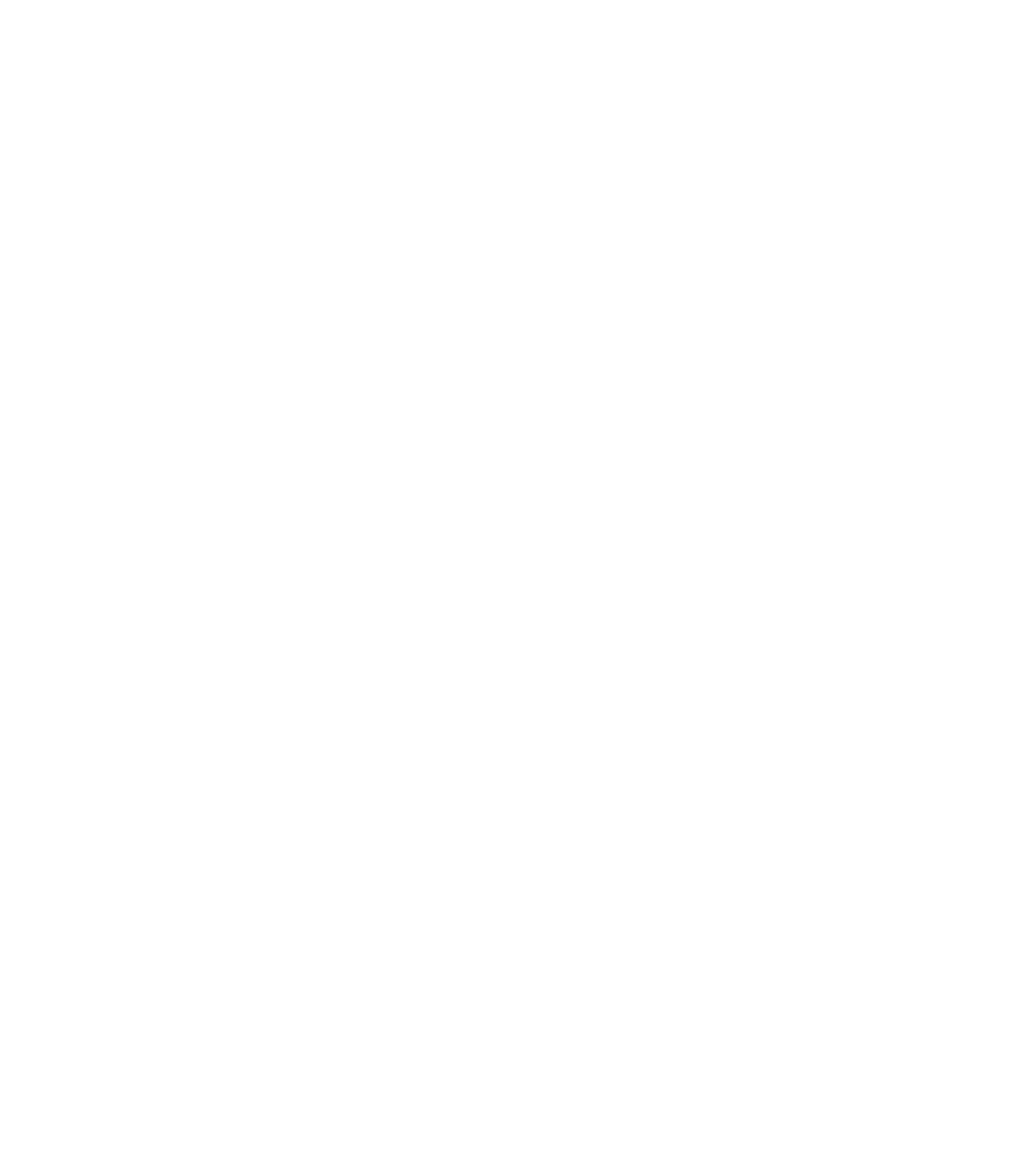
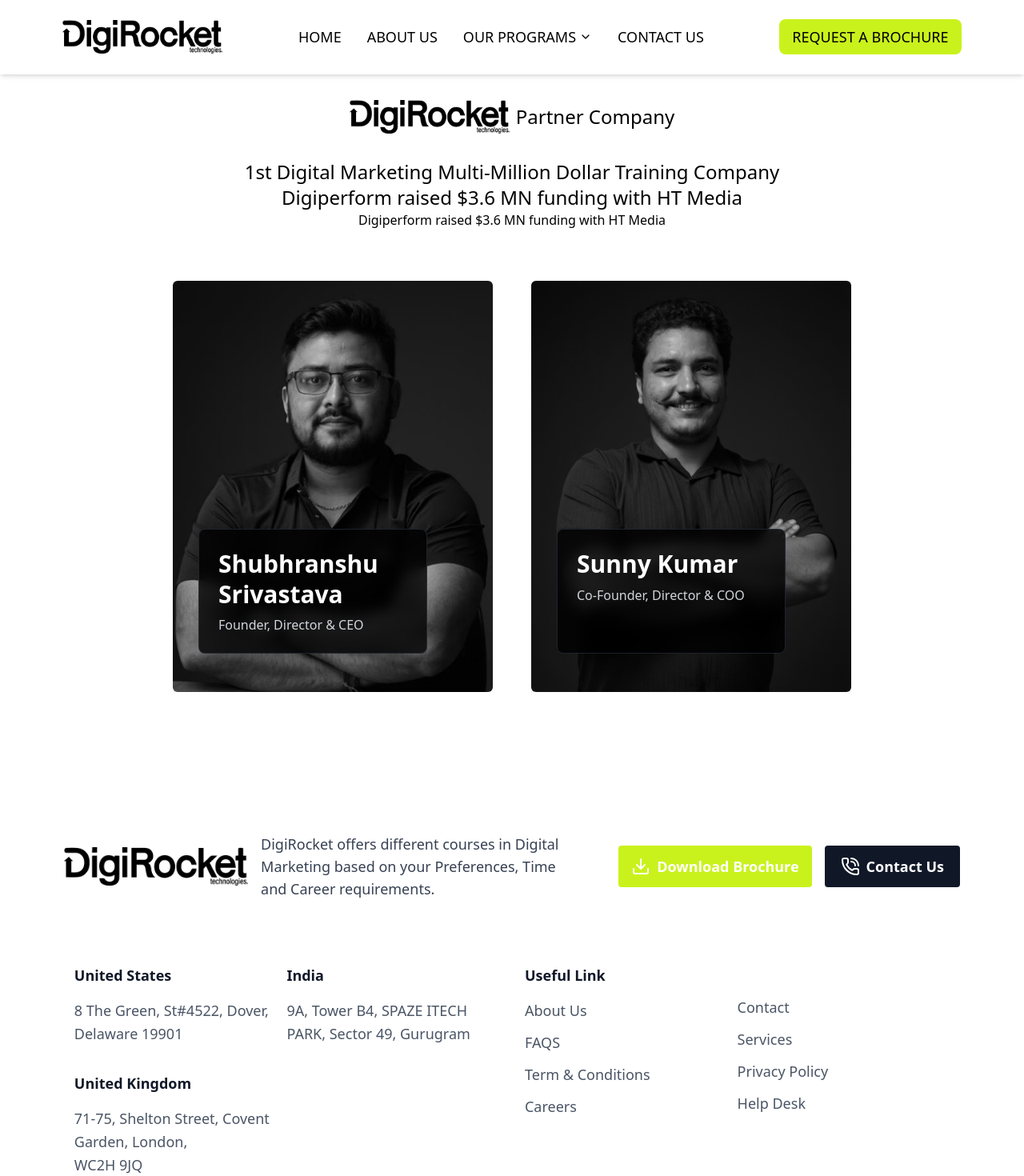
Before and after one commit to DigiRocket-Technologies/DigirocketCareers, a React (Vite) app: page /about-us in a window 1280 px wide. Before the commit this address had no page. Shown: the top 1470 px of the page at 80% size. Before the commit the page ends 800 px from the top, so only its background shows below. Built offline with nearby package versions, Linux system fonts and the light colour scheme.

Commit message:
added about page

```diff
--- a/src/App.tsx
+++ b/src/App.tsx
@@ -1,10 +1,12 @@
 import { Route, Routes } from "react-router-dom";
 import Home from "./pages/Home";
+import About from "./pages/About";
 
 const App = () => {
   return (
     <Routes>
        <Route path="/" element={<Home/>}></Route>
+       <Route path='/about-us' element={<About/>}></Route>
     </Routes>
   );
 };
--- /dev/null
+++ b/src/components/AboutUsComponents/Founders.tsx
@@ -0,0 +1,58 @@
+
+const Founders = () => {
+
+  const teamMembers = [
+    {
+      id: 1,
+      name: "Shubhranshu Srivastava",
+      position: "Founder, Director & CEO",
+      image: "/img/about/shubh sir 2.png", // Replace with actual image path
+    },
+    {
+      id: 2,
+      name: "Sunny Kumar",
+      position: "Co-Founder, Director & COO",
+      image: "/img/about/sunny sir photoshoot.png", // Replace with actual image path
+    }
+  ];
+
+  return (
+    <section className="bg-white w-screen py-16 px-4">
+      <div className="w-[90%] mx-auto">
+        <div className="flex flex-col lg:flex-row justify-center items-center w-full gap-8 lg:gap-12">
+          {teamMembers.map((member, index) => (
+            <div key={index} className="relative group">
+              {/* Main container */}
+              <div className="relative overflow-hidden">
+                {/* Background image */}
+                <div className="relative w-[400px] bg-gray-100 overflow-hidden">
+                  <img
+                    src={member.image}
+                    alt={member.name}
+                    className="w-[400px] rounded-md h-full object-cover object-center filter grayscale hover:grayscale-0 transition-all duration-500"
+                  />
+                </div>
+                {/* Content overlay */}
+                <div  className={`w-[350px] h-[220px] absolute  left-0 bottom-4  p-6 lg:p-8`}>
+                  <div className="bg-black/80 w-full h-full backdrop-blur-sm p-6 rounded-lg  border border-gray-700/50">
+                    <h3 className="text-white text-2xl lg:text-3xl font-bold mb-2 leading-tight">
+                      {member.name}
+                    </h3>
+                    <p className="text-gray-300 text-sm lg:text-base font-medium">
+                      {member.position}
+                    </p>
+                  </div>
+                </div>
+              </div>
+
+              {/* Hover effect overlay */}
+              <div className="absolute inset-0 bg-[#C9F21D]/10 opacity-0 group-hover:opacity-100 transition-opacity duration-300 pointer-events-none"></div>
+            </div>
+          ))}
+        </div>
+      </div>
+    </section>
+  );
+};
+
+export default Founders;
--- /dev/null
+++ b/src/components/AboutUsComponents/Partner.tsx
@@ -0,0 +1,22 @@
+
+const Partner = () => {
+  return (
+    <>
+      <div className="w-screen py-8 justify-center flex items-center">
+        <div className="flex items-center space-x-2">
+          <img src="/img/home/logo.png" className="w-[200px]" alt="" />
+        </div>
+        <div className="text-2xl ml-2">Partner Company</div>
+      </div>
+      <div className="w-[60%] mx-auto">
+        <h1 className="text-2xl text-center">
+          1st Digital Marketing Multi-Million Dollar Training Company
+          Digiperform raised $3.6 MN funding with HT Media
+        </h1>
+        <div className="text-center">Digiperform raised $3.6 MN funding with HT Media</div>
+      </div>
+    </>
+  );
+};
+
+export default Partner;
--- a/src/components/Footer.tsx
+++ b/src/components/Footer.tsx
@@ -1,7 +1,44 @@
-import { Facebook, Linkedin, Twitter, Instagram } from "lucide-react";
+import { Facebook, Linkedin, Twitter, Instagram, Download, PhoneCall } from "lucide-react";
+;
 
 const Footer = () => {
   return (
+    <>
+
+      <section className="bg-white mt-20 py-8">
+        <div className="w-[90%] mx-auto px-4 flex flex-col lg:flex-row items-center justify-between gap-6">
+          {/* Left: Logo and Text */}
+          <div className="flex flex-col gap-y-4 md:flex-row items-center gap-4">
+            <img
+              src="/img/home/logo.png"
+              alt="DigiRocket Logo"
+              className="h-12 w-auto object-contain"
+            />
+            <p className="text-gray-700 text-lg max-w-sm text-left">
+              DigiRocket offers different courses in Digital Marketing based on
+              your Preferences, Time and Career requirements.
+            </p>
+          </div>
+
+          {/* Right: Buttons */}
+          <div className="flex gap-4 flex-wrap">
+            <a
+              href="/brochure.pdf"
+              className="flex items-center gap-2 bg-[#c9f21d] text-white px-4 py-3 rounded hover:bg-[#C9F21D] transition"
+            >
+              <Download className="text-lg" />
+              <span className="font-semibold text-lg">Download Brochure</span>
+            </a>
+            <a
+              href="/contact"
+              className="flex items-center gap-2 bg-gray-900 text-white px-5 py-3 rounded hover:bg-gray-800 transition"
+            >
+              <PhoneCall className="text-lg" />
+              <span className="font-semibold text-lg">Contact Us</span>
+            </a>
+          </div>
+        </div>
+      </section>
       <footer className="w-screen px-8 py-12">
         <div className="w-[90%] mx-auto">
           <div className="w-full grid grid-cols-1 md:grid-cols-2  gap-8 mb-12">
@@ -51,22 +88,34 @@
                 </h3>
                 <ul className="space-y-3 text-gray-600 text-lg">
                   <li>
-                  <a href="#" className="hover:text-gray-900 transition-colors">
+                    <a
+                      href="#"
+                      className="hover:text-gray-900 transition-colors"
+                    >
                       About Us
                     </a>
                   </li>
                   <li>
-                  <a href="#" className="hover:text-gray-900 transition-colors">
+                    <a
+                      href="#"
+                      className="hover:text-gray-900 transition-colors"
+                    >
                       FAQS
                     </a>
                   </li>
                   <li>
-                  <a href="#" className="hover:text-gray-900 transition-colors">
+                    <a
+                      href="#"
+                      className="hover:text-gray-900 transition-colors"
+                    >
                       Term & Conditions
                     </a>
                   </li>
                   <li>
-                  <a href="#" className="hover:text-gray-900 transition-colors">
+                    <a
+                      href="#"
+                      className="hover:text-gray-900 transition-colors"
+                    >
                       Careers
                     </a>
                   </li>
@@ -77,22 +126,34 @@
               <div>
                 <ul className="space-y-3 text-gray-600 text-lg mt-10">
                   <li>
-                  <a href="#" className="hover:text-gray-900 transition-colors">
+                    <a
+                      href="#"
+                      className="hover:text-gray-900 transition-colors"
+                    >
                       Contact
                     </a>
                   </li>
                   <li>
-                  <a href="#" className="hover:text-gray-900 transition-colors">
+                    <a
+                      href="#"
+                      className="hover:text-gray-900 transition-colors"
+                    >
                       Services
                     </a>
                   </li>
                   <li>
-                  <a href="#" className="hover:text-gray-900 transition-colors">
+                    <a
+                      href="#"
+                      className="hover:text-gray-900 transition-colors"
+                    >
                       Privacy Policy
                     </a>
                   </li>
                   <li>
-                  <a href="#" className="hover:text-gray-900 transition-colors">
+                    <a
+                      href="#"
+                      className="hover:text-gray-900 transition-colors"
+                    >
                       Help Desk
                     </a>
                   </li>
@@ -154,6 +215,7 @@
           </div>
         </div>
       </footer>
+    </>
   );
 };
 
--- a/src/components/HomeComponents/HomeNavbar.tsx
+++ b/src/components/HomeComponents/HomeNavbar.tsx
@@ -1,55 +1,118 @@
-import { useState } from 'react';
-import { Menu, X, Search, Mail } from 'lucide-react';
+//
+
+import { useState } from "react";
+import { Menu, X, Mail, ChevronDown } from "lucide-react";
+import { Link } from "react-router-dom";
+
 const HomeNavbar = () => {
   const [isMenuOpen, setIsMenuOpen] = useState(false);
+  const [isDropdownOpen, setIsDropdownOpen] = useState(false);
 
   const toggleMenu = () => {
     setIsMenuOpen(!isMenuOpen);
+  };
+
+  const toggleDropdown = () => {
+    setIsDropdownOpen(!isDropdownOpen);
+  };
+
+  // Close dropdown when clicking outside
+  const handleMouseLeave = () => {
+    setIsDropdownOpen(false);
   };
 
   return (
     <nav className="text-black">
       {/* Top contact bar */}
 
-
       {/* Main navbar */}
       <div className="px-4 py-6 border-b-[white] border-b-[1px] shadow-md">
-        <div className="w-[90%] mx-auto flex justify-between  items-center">
+        <div className="w-[90%] mx-auto flex justify-between items-center">
           {/* Logo */}
           <div className="flex items-center">
             <div className="flex items-center space-x-2">
-              <img src="/img/home/logo.png" className='w-[200px]' alt="" />
-
+              <img src="/img/home/logo.png" className="w-[200px]" alt="" />
             </div>
           </div>
 
           {/* Desktop Navigation */}
           <div className="hidden lg:flex items-center text-lg space-x-8">
-            <a href="#" className="hover:text-[#C9F21D]  transition-colors font-medium">
+            <a
+              href="#"
+              className="hover:text-[#C9F21D] transition-colors font-medium"
+            >
               HOME
             </a>
-            <a href="#" className="hover:text-[#C9F21D]  transition-colors font-medium">
+            <Link
+              to="/about-us"
+              className="hover:text-[#C9F21D] transition-colors font-medium"
+            >
               ABOUT US
+            </Link>
+
+            {/* Dropdown Menu */}
+            <div
+              className="relative"
+              onMouseEnter={() => setIsDropdownOpen(true)}
+              onMouseLeave={handleMouseLeave}
+            >
+              <button
+                onClick={toggleDropdown}
+                className="flex items-center space-x-1 hover:text-[#C9F21D] transition-colors font-medium"
+              >
+                <span>OUR PROGRAMS</span>
+                <ChevronDown
+                  size={16}
+                  className={`transform transition-transform ${
+                    isDropdownOpen ? "rotate-180" : ""
+                  }`}
+                />
+              </button>
+
+              {/* Dropdown Menu Items */}
+              {isDropdownOpen && (
+                <div className="absolute top-full left-0  w-64 bg-white shadow-lg rounded-lg border border-gray-200 z-50">
+                  <div className="py-2">
+                    <a
+                      href="#"
+                      className="block px-4 py-3 text-sm font-medium hover:bg-gray-50 hover:text-[#C9F21D] transition-colors"
+                    >
+                      LLM Master Course: Learn all about LLMs
                     </a>
-            <a href="#" className="hover:text-[#C9F21D]  transition-colors font-medium">
-              OUR PROGRAMS
+                    <a
+                      href="#"
+                      className="block px-4 py-3 text-sm font-medium hover:bg-gray-50 hover:text-[#C9F21D] transition-colors"
+                    >
+                      Agentic AI: Learn process Automation
                     </a>
-            <a href="#" className="hover:text-[#C9F21D]  transition-colors font-medium">
-              BLOGS
+                    <a
+                      href="#"
+                      className="block px-4 py-3 text-sm font-medium hover:bg-gray-50 hover:text-[#C9F21D] transition-colors"
+                    >
+                      Predictive analysis using data science and ai
                     </a>
-            <a href="#" className="hover:text-[#C9F21D]  transition-colors font-medium">
-              CENTERS
+                    <a
+                      href="#"
+                      className="block px-4 py-3 text-sm font-medium hover:bg-gray-50 hover:text-[#C9F21D] transition-colors"
+                    >
+                      Mastering Generative AI: images, content and it's
+                      application
                     </a>
-            <a href="#" className="hover:text-[#C9F21D]  transition-colors font-medium">
+                  </div>
+                </div>
+              )}
+            </div>
+
+            <a
+              href="#"
+              className="hover:text-[#C9F21D] transition-colors font-medium"
+            >
               CONTACT US
             </a>
           </div>
 
           {/* Right side buttons */}
           <div className="hidden lg:flex items-center space-x-4">
-            {/* <button className="p-2 hover:bg-gray-700 rounded-full transition-colors">
-              <Search size={20} />
-            </button> */}
             <button className="bg-[#C9F21D] hover:bg-[#C9F21D] cursor-pointer px-4 py-2 text-[black] text-lg rounded-lg font-medium transition-colors">
               REQUEST A BROCHURE
             </button>
@@ -68,22 +131,70 @@
         {isMenuOpen && (
           <div className="lg:hidden mt-4 pb-4 border-t border-gray-700">
             <div className="flex flex-col space-y-4 mt-4">
-              <a href="#" className="hover:text-[#C9F21D] transition-colors font-medium py-2">
+              <a
+                href="#"
+                className="hover:text-[#C9F21D] transition-colors font-medium py-2"
+              >
                 HOME
               </a>
-              <a href="#" className="hover:text-[#C9F21D] transition-colors font-medium py-2">
+              <Link
+                to="about-us"
+                className="hover:text-[#C9F21D] transition-colors font-medium py-2"
+              >
                 ABOUT US
+              </Link>
+
+              {/* Mobile Dropdown */}
+              <div>
+                <button
+                  onClick={toggleDropdown}
+                  className="flex items-center justify-between w-full hover:text-[#C9F21D] transition-colors font-medium py-2"
+                >
+                  <span>OUR PROGRAMS</span>
+                  <ChevronDown
+                    size={16}
+                    className={`transform transition-transform ${
+                      isDropdownOpen ? "rotate-180" : ""
+                    }`}
+                  />
+                </button>
+
+                {/* Mobile Dropdown Items */}
+                {isDropdownOpen && (
+                  <div className="ml-4 mt-2 space-y-2">
+                    <a
+                      href="#"
+                      className="block py-2 text-sm hover:text-[#C9F21D] transition-colors"
+                    >
+                      LLM Master Course: Learn all about LLMs
                     </a>
-              <a href="#" className="hover:text-[#C9F21D] transition-colors font-medium py-2">
-                OUR PROGRAMS
+                    <a
+                      href="#"
+                      className="block py-2 text-sm hover:text-[#C9F21D] transition-colors"
+                    >
+                      Agentic AI: Learn process Automation
                     </a>
-              <a href="#" className="hover:text-[#C9F21D] transition-colors font-medium py-2">
-                BLOGS
+                    <a
+                      href="#"
+                      className="block py-2 text-sm hover:text-[#C9F21D] transition-colors"
+                    >
+                      Predictive analysis using Data Science and AI
                     </a>
-              <a href="#" className="hover:text-[#C9F21D] transition-colors font-medium py-2">
-                CENTERS
+                    <a
+                      href="#"
+                      className="block py-2 text-sm hover:text-[#C9F21D] transition-colors"
+                    >
+                      Mastering Generative AI: images, content and it's
+                      application
                     </a>
-              <a href="#" className="hover:text-[#C9F21D] transition-colors font-medium py-2">
+                  </div>
+                )}
+              </div>
+
+              <a
+                href="#"
+                className="hover:text-[#C9F21D] transition-colors font-medium py-2"
+              >
                 CONTACT US
               </a>
 
@@ -95,11 +206,7 @@
 
               {/* Mobile buttons */}
               <div className="flex flex-col space-y-3 pt-4">
-                <button className="flex items-center justify-center space-x-2 p-3 hover:bg-gray-700 rounded-lg transition-colors">
-                  <Search size={20} />
-                  <span>Search</span>
-                </button>
-                <button className="bg-orange-500 hover:bg-orange-600 px-6 py-3 rounded-full font-medium transition-colors">
+                <button className="bg-[#C9F21D] hover:bg-[#C9F21D] px-6 py-3 rounded-full font-medium transition-colors">
                   REQUEST A BROCHURE
                 </button>
               </div>
@@ -108,7 +215,7 @@
         )}
       </div>
     </nav>
-  )
-}
+  );
+};
 
-export default HomeNavbar
+export default HomeNavbar;
--- /dev/null
+++ b/src/pages/About.tsx
@@ -0,0 +1,17 @@
+import Footer from "../components/Footer";
+import Partner from "../components/AboutUsComponents/Partner";
+import HomeNavbar from "../components/HomeComponents/HomeNavbar";
+import Founders from "../components/AboutUsComponents/Founders";
+
+const About = () => {
+  return (
+    <>
+      <HomeNavbar />
+      <Partner />
+      <Founders/>
+      <Footer />
+    </>
+  );
+};
+
+export default About;
```
Also changed, not shown: public/img/about/shubh sir 2.png (added), public/img/about/sunny sir photoshoot.png (added). Lines whose indentation alone changed are shown as unchanged.
